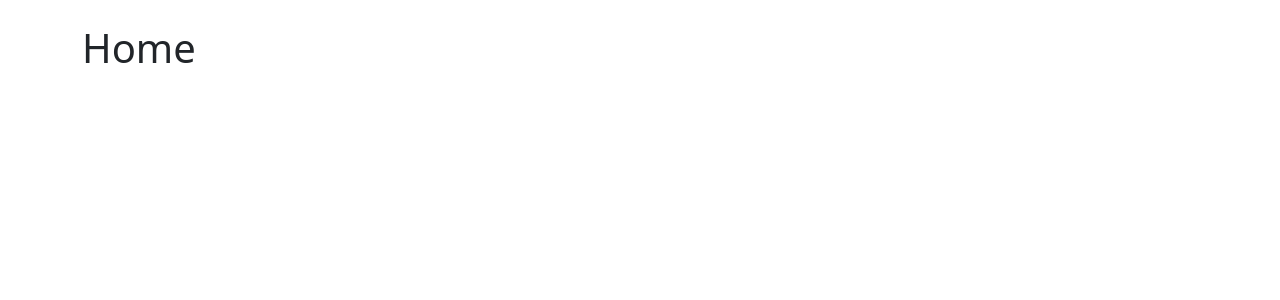
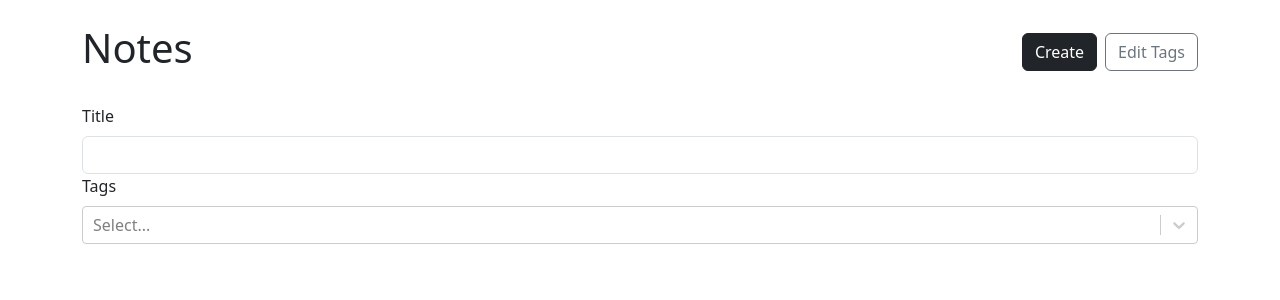
Before and after one commit to Baysoner/https---github.com-Baysoner-notes-taker, a React (Vite) app: page / in a window 1280 px wide. Shown: the top 300 px of the page. Built offline with nearby package versions, Linux system fonts and the light colour scheme.

Commit message:
add main page with all notes add seraching by name and tags

```diff
--- a/src/App.tsx
+++ b/src/App.tsx
@@ -5,6 +5,7 @@
 import { useLocalStorage } from "./components/useLocalStorage";
 import { useMemo } from "react";
 import { v4 as uuidV4 } from "uuid";
+import { NoteList } from "./components/NoteList";
 
 export type Note = {
   id: string;
@@ -60,14 +61,17 @@
   return (
     <Container className="my-4">
       <Routes>
-        <Route path="/" element={<h1>Home</h1>} />
+        <Route
+          path="/"
+          element={<NoteList notes={notesWithTags} avaliableTags={tags} />}
+        />
         <Route
           path="/new"
           element={
             <NewNote
               onSubmit={onCreateNote}
               onAddTag={addTag}
-              avaliableTags={tags}
+              availableTags={tags}
             />
           }
         />
--- a/src/components/NewNote.tsx
+++ b/src/components/NewNote.tsx
@@ -4,17 +4,17 @@
 type NewNoteProps = {
   onSubmit: (data: NoteData) => void;
   onAddTag: (tag: Tag) => void;
-  avaliableTags: Tag[];
+  availableTags: Tag[];
 };
 
-export function NewNote({ onSubmit, onAddTag, avaliableTags }: NewNoteProps) {
+export function NewNote({ onSubmit, onAddTag, availableTags }: NewNoteProps) {
   return (
     <>
       <h1 className="mb-4">New Note</h1>
       <NoteForm
         onSubmit={onSubmit}
         onAddTag={onAddTag}
-        avaliableTags={avaliableTags}
+        availableTags={availableTags}
       />
     </>
   );
--- a/src/components/NoteForm.tsx
+++ b/src/components/NoteForm.tsx
@@ -6,13 +6,13 @@
 import CreatableReactSelect from "react-select/creatable";
 import { NoteData, Tag } from "../App";
 
-export type NoteFormProps = {
+type NoteFormProps = {
   onSubmit: (data: NoteData) => void;
   onAddTag: (tag: Tag) => void;
-  avaliableTags: Tag[];
+  availableTags: Tag[];
 };
 
-export function NoteForm({ onSubmit, onAddTag, avaliableTags }: NoteFormProps) {
+export function NoteForm({ onSubmit, onAddTag, availableTags }: NoteFormProps) {
   const titleRef = useRef<HTMLInputElement>(null);
   const textareaRef = useRef<HTMLTextAreaElement>(null);
   const [selectedTags, setSelectedTags] = useState<Tag[]>([]);
@@ -24,7 +24,7 @@
     onSubmit({
       title: titleRef.current!.value,
       textarea: textareaRef.current!.value,
-      tags: [],
+      tags: selectedTags,
     });
 
     navigate("..");
@@ -48,7 +48,7 @@
             value={selectedTags.map((tag) => {
               return { label: tag.label, value: tag.id };
             })}
-            options={avaliableTags.map((tag) => {
+            options={availableTags.map((tag) => {
               return { label: tag.label, value: tag.id };
             })}
             onChange={(tags) => {
--- /dev/null
+++ b/src/components/NoteList.tsx
@@ -0,0 +1,128 @@
+import { useMemo, useState } from "react";
+import { Badge, Card, Col, Form, Row, Stack } from "react-bootstrap";
+import { Link } from "react-router-dom";
+import ReactSelect from "react-select";
+import { Note, Tag } from "../App";
+import styles from "../styles/NoteList.module.css";
+
+type NoteListProps = {
+  avaliableTags: Tag[];
+  notes: Note[];
+};
+
+type SimpleNote = {
+  tags: Tag[];
+  title: string;
+  id: string;
+};
+
+export function NoteList({ avaliableTags, notes }: NoteListProps) {
+  const [selectedTags, setSelectedTags] = useState<Tag[]>([]);
+  const [title, setTitle] = useState("");
+  const filteredNotes = useMemo(() => {
+    return notes.filter((note) => {
+      return (
+        (title === "" ||
+          note.title.toLowerCase().includes(title.toLowerCase())) &&
+        (selectedTags.length === 0 ||
+          selectedTags.every((tag) =>
+            note.tags.some((noteTag) => noteTag.id === tag.id)
+          ))
+      );
+    });
+  }, [title, selectedTags, notes]);
+
+  return (
+    <>
+      <Row className="align-items-center mb-4">
+        <Col>
+          <h1>Notes</h1>
+        </Col>
+        <Col xs="auto">
+          <Stack gap={2} direction="horizontal">
+            <Link to="/new">
+              <button type="submit" className="btn btn-dark">
+                Create
+              </button>
+            </Link>
+            <button type="submit" className="btn btn-outline-secondary">
+              Edit Tags
+            </button>
+          </Stack>
+        </Col>
+      </Row>
+      <Form>
+        <Row className="mb-4">
+          <Col>
+            <Form.Group controlId="title">
+              <Form.Label>Title</Form.Label>
+              <Form.Control
+                type="text"
+                value={title}
+                onChange={(e) => setTitle(e.target.value)}
+              ></Form.Control>
+            </Form.Group>
+            <Form.Group controlId="tags">
+              <Form.Label>Tags</Form.Label>
+              <ReactSelect
+                value={selectedTags.map((tag) => {
+                  return { label: tag.label, value: tag.id };
+                })}
+                options={avaliableTags.map((tag) => {
+                  return { label: tag.label, value: tag.id };
+                })}
+                onChange={(tags) => {
+                  setSelectedTags(
+                    tags.map((tag) => {
+                      return { label: tag.label, id: tag.value };
+                    })
+                  );
+                }}
+                isMulti
+              />
+            </Form.Group>
+          </Col>
+        </Row>
+      </Form>
+      <Row xs={1} sm={2} lg={3} xl={4} className="g-3">
+        {filteredNotes.map((note) => (
+          <Col key={note.id}>
+            <NoteCard id={note.id} title={note.title} tags={note.tags} />
+          </Col>
+        ))}
+      </Row>
+    </>
+  );
+}
+
+function NoteCard({ id, title, tags }: SimpleNote) {
+  return (
+    <Card
+      as={Link}
+      to={`/${id}`}
+      className={`h-100 text-reset text-decoration-none ${styles.card}`}
+    >
+      <Card.Body>
+        <Stack
+          gap={2}
+          className="align-items-center justify-content-center h-100"
+        >
+          <span className="fs-5">{title}</span>
+          {tags.length > 0 && (
+            <Stack
+              gap={1}
+              direction="horizontal"
+              className="justify-content-center flex-wrap"
+            >
+              {tags.map((tag) => (
+                <Badge className="text-truncate" key={tag.id}>
+                  {tag.label}
+                </Badge>
+              ))}
+            </Stack>
+          )}
+        </Stack>
+      </Card.Body>
+    </Card>
+  );
+}
--- /dev/null
+++ b/src/styles/NoteList.module.css
@@ -0,0 +1,9 @@
+.card {
+  transition: translate ease-in-out 100ms, box-shadow ease-in-out 100ms;
+}
+
+.card:hover,
+.card:focus {
+  translate: 0 -5px;
+  box-shadow: 0 5px 8px rgba(0, 0, 0, 0.2);
+}
```
